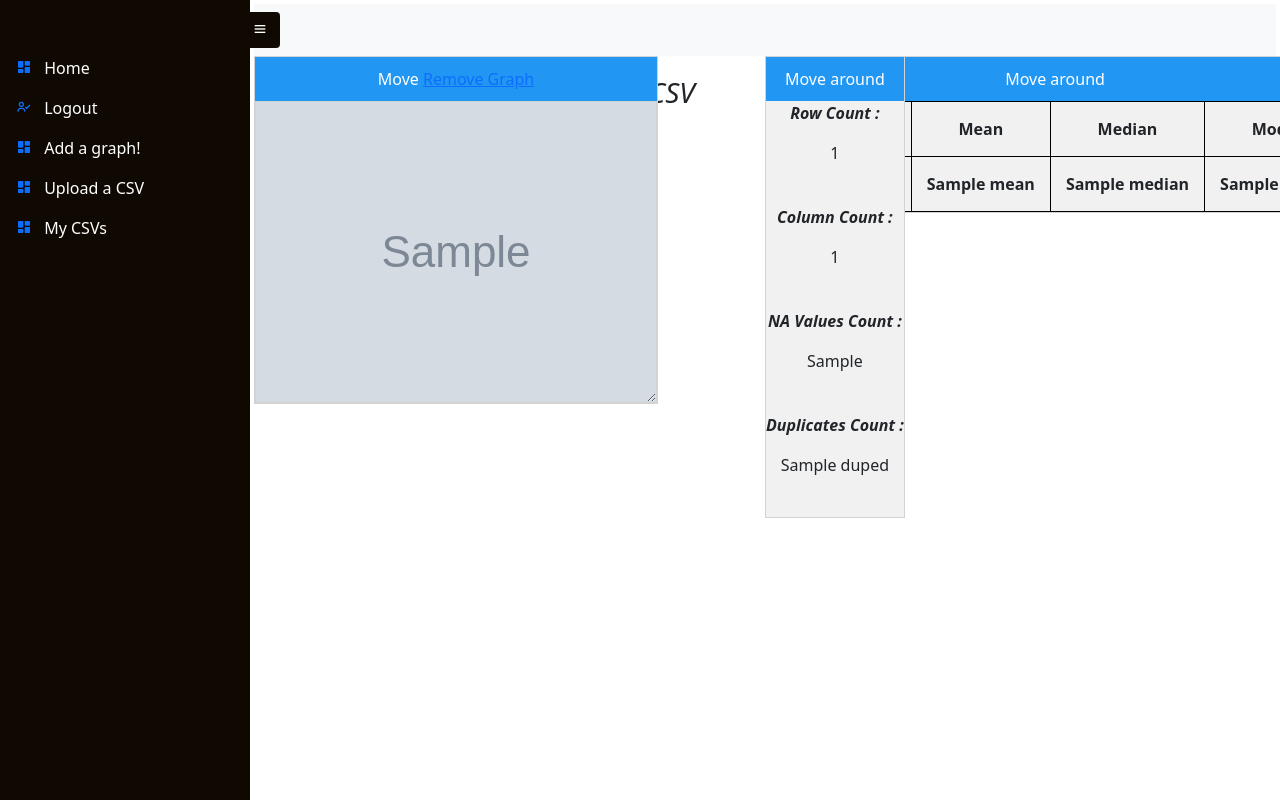
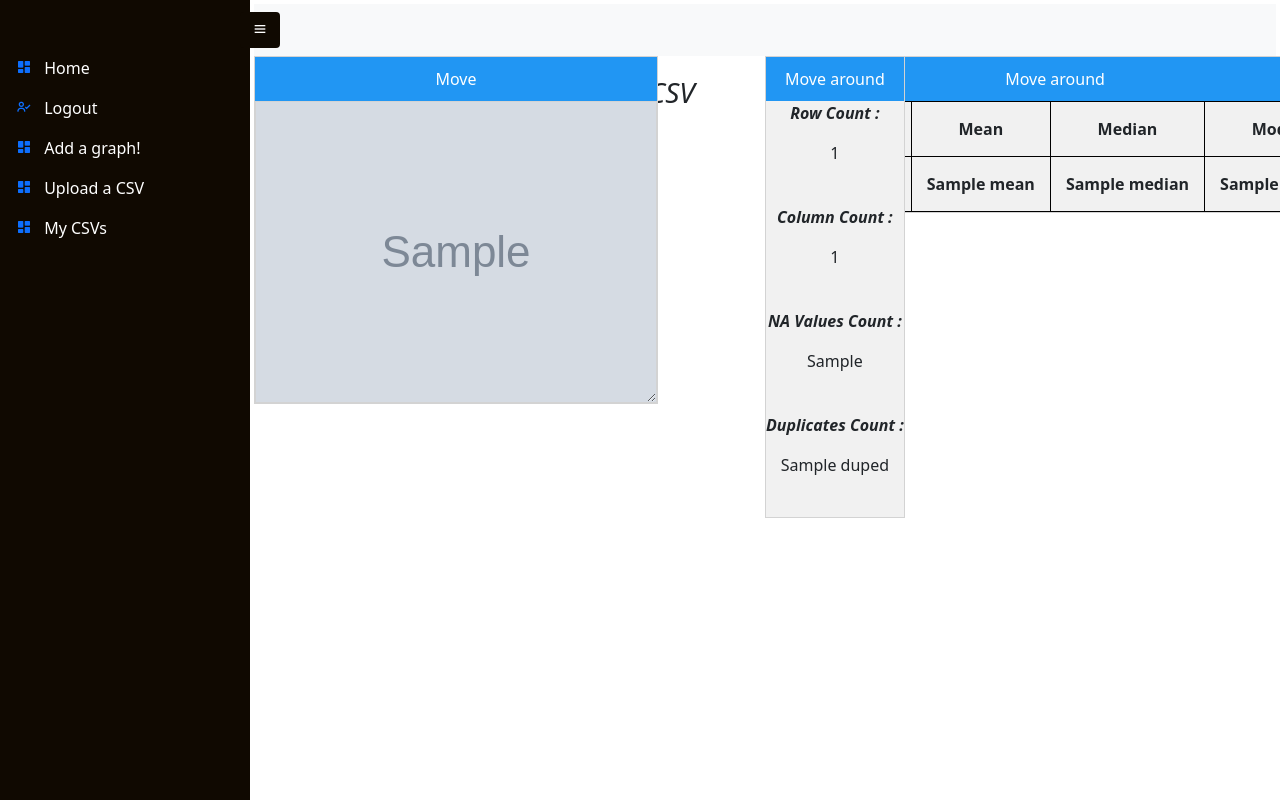
Before and after one commit to scxr/twt_hackathon, a FastAPI app: template templates/csv_main.html in a window 1280 px wide; the page is wider, and only the part inside the window is pictured. Run offline with FastAPI, Linux system fonts and the light colour scheme; the template is opened without the code that fills it: most values are stand-ins (such as "Sample title", 1, 10 or a date in 2020); grey boxes marked "Sample" are stand-in pictures; lists and menus that the app fills with data are empty; parts of the project's set-up code (start-up, migrations or seed data) failed here and were passed over.

Commit message:
Last commit was a lie

```diff
--- a/templates/csv_main.html
+++ b/templates/csv_main.html
@@ -98,7 +98,7 @@
   <div class="center">
 
     <div id="out{{i}}" class="dt">
-  <div id="out{{i}}header" class="dth">Move <a href="/remove_graph/{{images[i]}}">Remove Graph</a></div>
+  <div id="out{{i}}header" class="dth">Move <!--<a href="/remove_graph/{{images[i]}}">Remove Graph</a>--></div>
     <div class="image">
     <img src="/graphs/{{images[i]}}" alt="bruh moment">
   </div>
```
